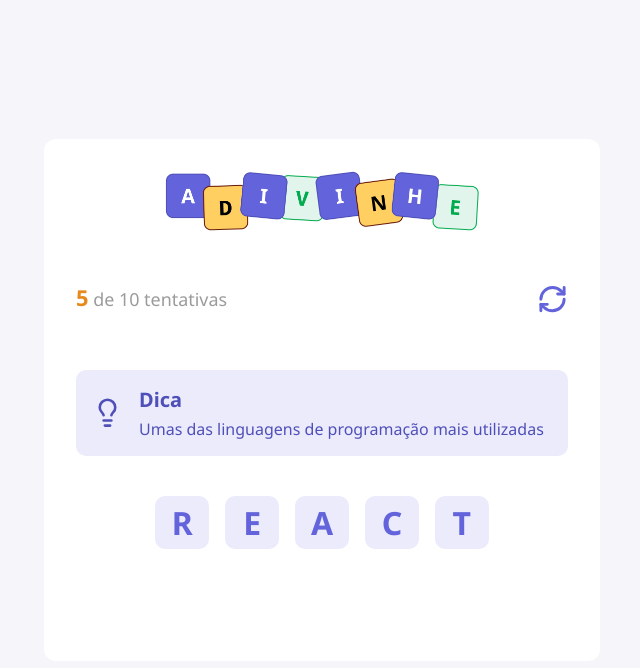
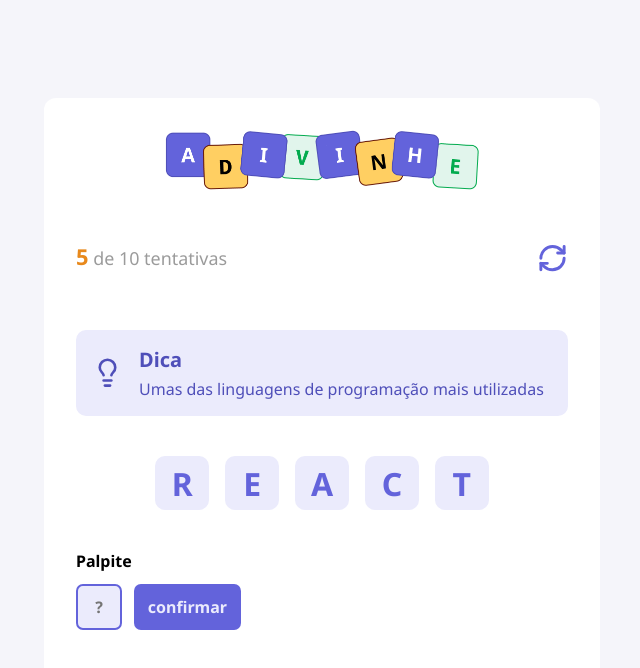
Before and after one commit to joirancosta/RS-JogoAdivinha, a React (Vite) app in the folder classroom/: page / in a window 1280 px wide. Shown: the top 668 px of the page, without its empty margins (318-958 px from the left). Built offline with nearby package versions, Linux system fonts and the light colour scheme.

Commit message:
add input button

```diff
--- a/classroom/src/App.tsx
+++ b/classroom/src/App.tsx
@@ -1,6 +1,9 @@
 
 import styles from "./app.module.css"
+
+import { Input } from "./components/Input"
 import { Tip } from "./components/Tip"
+import { Button } from "./components/Button"
 import { Letter } from "./components/Letter"
 import { Header } from "./components/Header"
 
@@ -21,6 +24,11 @@
           <Letter value="C"/>
           <Letter value="T"/>
         </div>
+        <h4>Palpite</h4>
+        <div className={styles.guess}>
+          <Input autoFocus maxLength={1} placeholder="?" />
+          <Button title="confirmar" />
+        </div>
       </main>
     </div>
   )
--- a/classroom/src/app.module.css
+++ b/classroom/src/app.module.css
@@ -23,3 +23,9 @@
   gap: 1rem;
   margin: 2.5rem 0;
 }
+
+.guess {
+  display: flex;
+  gap: 0.75rem;
+  margin-top: 0.75rem;
+}
--- /dev/null
+++ b/classroom/src/components/Button/index.tsx
@@ -0,0 +1,13 @@
+import styles from "./styles.module.css"
+
+type Props = React.ComponentProps<"button"> & {
+  title: string
+}
+
+export function Button({ title, ...rest }: Props) {
+  return (
+    <button type="button" className={styles.button} {...rest} >
+      { title }
+    </button>
+  )
+}
--- /dev/null
+++ b/classroom/src/components/Button/styles.module.css
@@ -0,0 +1,10 @@
+.button {
+  height: 2.87rem;
+  border-radius: 0.43rem;
+  background-color: #6363db;
+  border: #4f4fb9;
+  color: #ebebfc;
+  padding: 0 0.87rem;
+  font-size: 1rem;
+  font-weight: 700;
+}
--- /dev/null
+++ b/classroom/src/components/Input/index.tsx
@@ -0,0 +1,7 @@
+import styles from "./styles.module.css"
+
+type Props = React.ComponentProps<"input">
+
+export function Input({ ...rest }: Props){
+  return <input type="text" className={styles.input} {...rest} />
+}
--- /dev/null
+++ b/classroom/src/components/Input/styles.module.css
@@ -0,0 +1,13 @@
+.input {
+  width: 2.87rem;
+  height: 2.87rem;
+  border-radius: 0.43rem;
+  background-color: #ebebfc;
+  border: 2px solid #6363db;
+  color: #6363db;
+  text-transform: uppercase;
+  text-align: center;
+  font-size: 1rem;
+  font-weight: 700;
+  outline: none;
+}
--- a/classroom/src/global.css
+++ b/classroom/src/global.css
@@ -12,7 +12,10 @@
   background-color: #F5F5FA;
 
   font-family: "Noto Sans", serif;
-  font-optical-sizing: auto;
+}
+
+input, button {
+  font-family: "Noto Sans", serif;
 }
 
 button {
```
